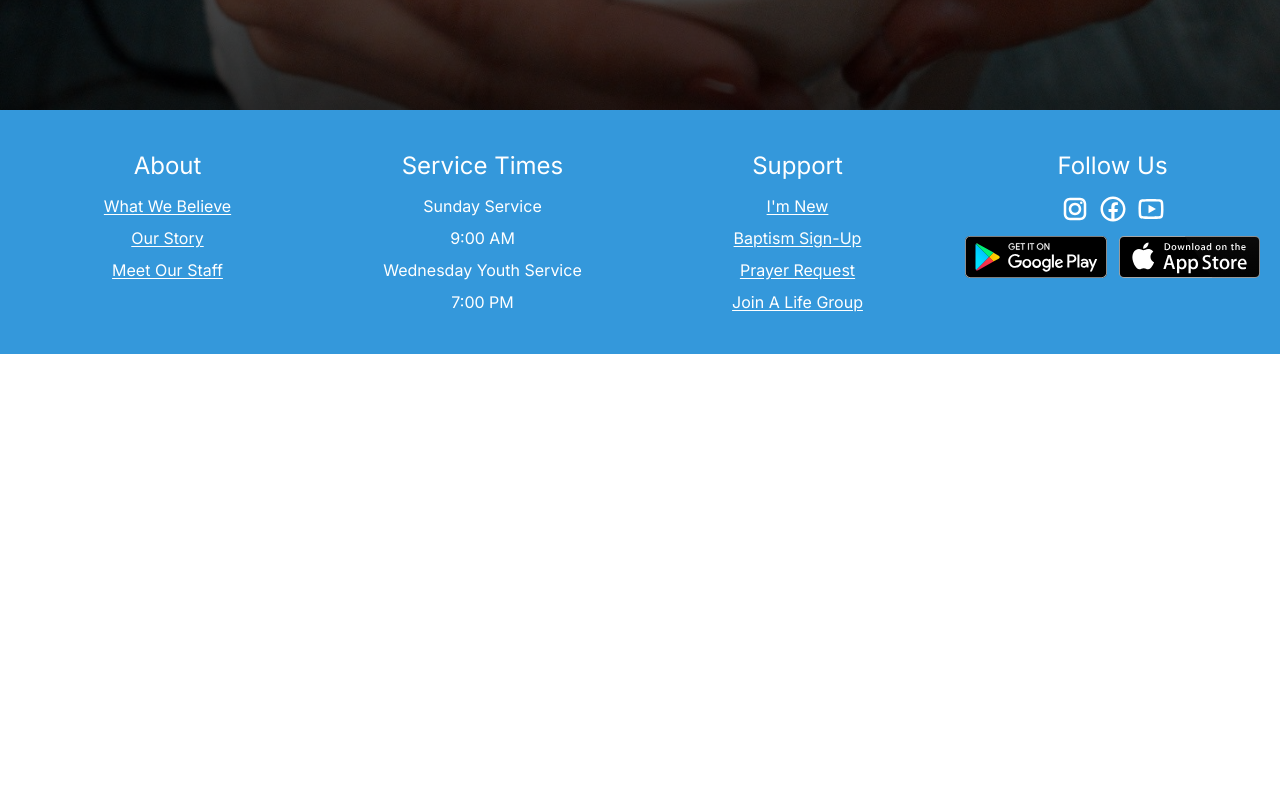
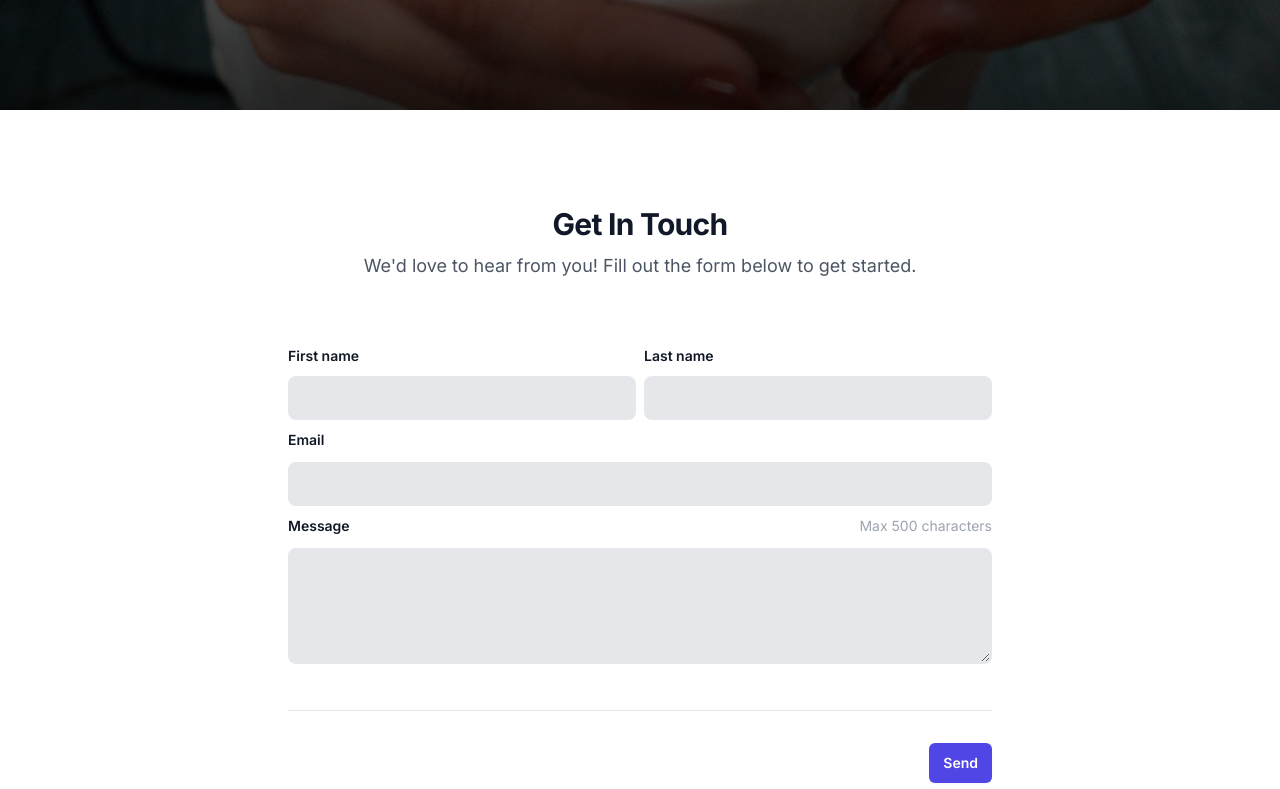
Before and after one commit to yevgen-sydoruk/legacy-church-official, a Next.js app: page / in a window 1280 px wide. Shown: the part 4691-5480 px from the top of the page. Before the commit the page ends 5045 px from the top, so only its background shows below. Built offline with nearby package versions, Linux system fonts and the light colour scheme.

Commit message:
Set up Contact Form for the Main Page

```diff
--- a/src/app/(home)/page.jsx
+++ b/src/app/(home)/page.jsx
@@ -6,6 +6,7 @@ import Welcome from "@/components/Welcome/Welcome";
 import MiraclesChallenge from "@/components/MiraclesChallenge/MiraclesChallenge";
 import UkraineRelief from "@/components/UkraineRelief/UkraineRelief";
 import WatchService from "@/components/WatchService/WatchService";
+import { ContactForm } from "@/components/ContactForm/ContactForm";
 
 export const metadata = {
   title: "Legacy Church - MA - Home",
@@ -22,6 +23,7 @@ export default function Home() {
       <WatchService />
       <UkraineRelief />
       <CafeBlock />
+      <ContactForm />
     </main>
   );
 }
--- /dev/null
+++ b/src/app/api/route.js
@@ -0,0 +1,77 @@
+import { NextResponse } from "next/server";
+import nodemailer from "nodemailer";
+
+export async function POST(req) {
+  try {
+    const body = await req.json(); // Parse the JSON body
+    // console.log("Parsed request body:", body);
+
+    if (req.headers.get("authorization") !== "Q4n2ql2nqnZVlRlqwv") {
+      return new Response(JSON.stringify({ status: "Unauthorized" }), {
+        status: 400,
+        headers: {
+          "Content-Type": "application/json"
+        }
+      });
+    }
+
+    const transporter = nodemailer.createTransport({
+      port: process.env.SMTP_PORT,
+      host: process.env.SMTP_HOST,
+      auth: {
+        user: process.env.SMTP_USER,
+        pass: process.env.SMTP_PASS
+      },
+      secure: false,
+      tls: {
+        rejectUnauthorized: false // This will allow self-signed certificates
+      }
+    });
+
+    const mailData = {
+      from: process.env.SMTP_USER,
+      to: "drevilemailtest@gmail.com", //send to church email
+      //   bcc: "usmanasifdev@gmail.com",
+      replyTo: body.email,
+      subject: `New Contact Message from the Main Page`,
+      html: `
+        <div><strong>First Name:</strong> ${body.firstName}</div>
+        <br/>
+        <div><strong>Last Name:</strong> ${body.lastName}</div>
+        <br/>
+        <div><strong>Email Address:</strong> ${body.email}</div>
+        <br/>
+        <div><strong>Message:</strong> ${body.message}</div>
+        <br/>
+        <div>This Email was sent from a contact form on the Main Page</div>`
+    };
+
+    await new Promise((resolve, reject) => {
+      transporter.sendMail(mailData, function (err, info) {
+        if (err) {
+          console.error(err);
+          reject(err);
+        } else {
+          console.log("Email sent:", info);
+          resolve(info);
+        }
+      });
+    });
+
+    return new Response(JSON.stringify({ status: "OK" }), {
+      status: 200,
+      headers: {
+        "Content-Type": "application/json"
+      }
+    });
+  } catch (err) {
+    console.error("Error in processing request:", err);
+    return new NextResponse("Failed to send message.", { status: 500 });
+    // return new Response(JSON.stringify({ status: "Internal Server Error", error: err.message }), {
+    //   status: 500,
+    //   headers: {
+    //     "Content-Type": "application/json"
+    //   }
+    // });
+  }
+}
--- /dev/null
+++ b/src/components/ContactForm/ContactForm.jsx
@@ -0,0 +1,196 @@
+"use client";
+
+import { useState } from "react";
+import { useForm } from "react-hook-form";
+import { ToastContainer, toast } from "react-toastify";
+import "react-toastify/dist/ReactToastify.css";
+import clsx from "clsx";
+
+export function ContactForm() {
+  const [isLoading, setIsLoading] = useState(false);
+  const {
+    control,
+    register,
+    handleSubmit,
+    watch,
+    setValue,
+    reset,
+    formState: { errors }
+  } = useForm({
+    defaultValues: {}
+  });
+  const onSubmit = async data => {
+    setIsLoading(true);
+    fetch("/api", {
+      method: "POST",
+      headers: {
+        Accept: "application/json, text/plain, */*",
+        "Content-Type": "application/json",
+        Authorization: "Q4n2ql2nqnZVlRlqwv"
+      },
+      body: JSON.stringify(data)
+    })
+      .then(res => {
+        setIsLoading(false);
+        // console.log("Response received", res);
+        if (res.status === 200) {
+          // console.log("Response succeeded!");
+          toast.success("Thanks for submitting form. We will contact to you soon.", {
+            position: "top-right",
+            autoClose: 0,
+            hideProgressBar: true
+          });
+        } else {
+          setIsLoading(false);
+          // console.log("Email/Password is invalid.");
+          toast.error("Server Issue! please try again later", {
+            position: "top-right",
+            autoClose: 0,
+            hideProgressBar: true
+          });
+        }
+      })
+      .catch(error => {
+        setIsLoading(false); // Hide loading indicator on API call error
+        console.error(error);
+      });
+    reset();
+  };
+  return (
+    <>
+      {/* <div className="relative bg-white">
+        <div className="lg:absolute lg:inset-0 lg:left-1/2">
+          <img
+            className="h-64 w-full bg-gray-50 object-cover sm:h-80 lg:absolute lg:h-full"
+            src="https://images.unsplash.com/photo-1559136555-9303baea8ebd?ixlib=rb-4.0.3&ixid=MnwxMjA3fDB8MHxwaG90by1wYWdlfHx8fGVufDB8fHx8&auto=format&fit=crop&crop=focalpoint&fp-x=.4&w=2560&h=3413&&q=80"
+            alt=""
+          />
+        </div> */}
+      {/* <section className="pb-24 pt-16 sm:pb-32 sm:pt-24 lg:mx-auto lg:grid lg:max-w-7xl lg:grid-cols-2 lg:pt-32"> */}
+      <section className="pb-24 pt-16 sm:pb-32 sm:pt-24 lg:mx-auto max-w-3xl">
+        <div className="px-6 lg:px-8 items-center justify-center content-center">
+          <div className="mx-auto max-w-5xl lg:max-w-2xl text-center">
+            <h2 className="text-3xl font-bold tracking-tight text-gray-900">Get In Touch</h2>
+            <p className="mt-2 text-lg leading-8 text-gray-600">
+              We'd love to hear from you! Fill out the form below to get started.
+            </p>
+          </div>
+          <form onSubmit={handleSubmit(onSubmit)} className="mt-16">
+            <div className="flex flex-col gap-2">
+              <div className="flex gap-2 w-full">
+                <div className="w-1/2">
+                  <label htmlFor="firstName" className="block text-sm font-semibold text-gray-900">
+                    First name
+                  </label>
+                  <div className="mt-2.5">
+                    <input
+                      className="p-2 w-full border-2 focus-visible:border-[#3498db] rounded-lg bg-gray-200 outline-none"
+                      type="text"
+                      name="firstName"
+                      id="firstName"
+                      {...register("firstName", { required: true })}
+                    />
+                  </div>
+                </div>
+
+                <div className="w-1/2">
+                  <label htmlFor="lastName" className="block text-sm font-semibold text-gray-900">
+                    Last name
+                  </label>
+                  <div className="mt-2.5">
+                    <input
+                      className="p-2 w-full border-2 focus-visible:border-[#3498db] rounded-lg bg-gray-200 outline-none"
+                      type="text"
+                      name="lastName"
+                      id="lastName"
+                      {...register("lastName", { required: true })}
+                    />
+                  </div>
+                </div>
+              </div>
+              <div className="sm:col-span-2">
+                <label
+                  htmlFor="email"
+                  className="block text-sm font-semibold leading-6 text-gray-900"
+                >
+                  Email
+                </label>
+                <div className="mt-2.5">
+                  <input
+                    className="p-2 w-full border-2 focus-visible:border-[#3498db] rounded-lg bg-gray-200 outline-none"
+                    id="email"
+                    name="email"
+                    type="email"
+                    {...register("email", { required: true })}
+                  />
+                </div>
+              </div>
+              <div className="sm:col-span-2">
+                <div className="flex justify-between text-sm leading-6">
+                  <label
+                    htmlFor="message"
+                    className="block text-sm font-semibold leading-6 text-gray-900"
+                  >
+                    Message
+                  </label>
+                  <p id="message-description" className="text-gray-400">
+                    Max 500 characters
+                  </p>
+                </div>
+                <div className="mt-2.5">
+                  <textarea
+                    className="p-2 w-full border-2 focus-visible:border-[#3498db] rounded-lg bg-gray-200 outline-none"
+                    id="message"
+                    name="message"
+                    rows={4}
+                    aria-describedby="message-description"
+                    {...register("message", { required: true })}
+                  />
+                </div>
+              </div>
+            </div>
+            <div className="mt-10 flex justify-end border-t border-gray-900/10 pt-8">
+              <button
+                type="submit"
+                className={clsx(
+                  "inline-flex justify-center items-center rounded-md bg-indigo-600 px-3.5 py-2.5 text-center text-sm font-semibold text-white shadow-sm hover:bg-indigo-500 focus-visible:outline focus-visible:outline-2 focus-visible:outline-offset-2 focus-visible:outline-indigo-600",
+                  isLoading && "cursor-not-allowed"
+                )}
+              >
+                {isLoading ? (
+                  <>
+                    <svg
+                      className="animate-spin -ml-1 mr-3 h-5 w-5 text-white"
+                      xmlns="http://www.w3.org/2000/svg"
+                      fill="none"
+                      viewBox="0 0 24 24"
+                    >
+                      <circle
+                        className="opacity-25"
+                        cx="12"
+                        cy="12"
+                        r="10"
+                        stroke="currentColor"
+                        strokeWidth="4"
+                      ></circle>
+                      <path
+                        className="opacity-75"
+                        fill="currentColor"
+                        d="M4 12a8 8 0 018-8V0C5.373 0 0 5.373 0 12h4zm2 5.291A7.962 7.962 0 014 12H0c0 3.042 1.135 5.824 3 7.938l3-2.647z"
+                      ></path>
+                    </svg>
+                    Submitting...
+                  </>
+                ) : (
+                  "Send"
+                )}
+              </button>
+            </div>
+          </form>
+        </div>
+      </section>
+      {/* </div> */}
+      <ToastContainer />
+    </>
+  );
+}
```
Also changed, not shown: 1 other file (tests, documents, lock files or other folders).
